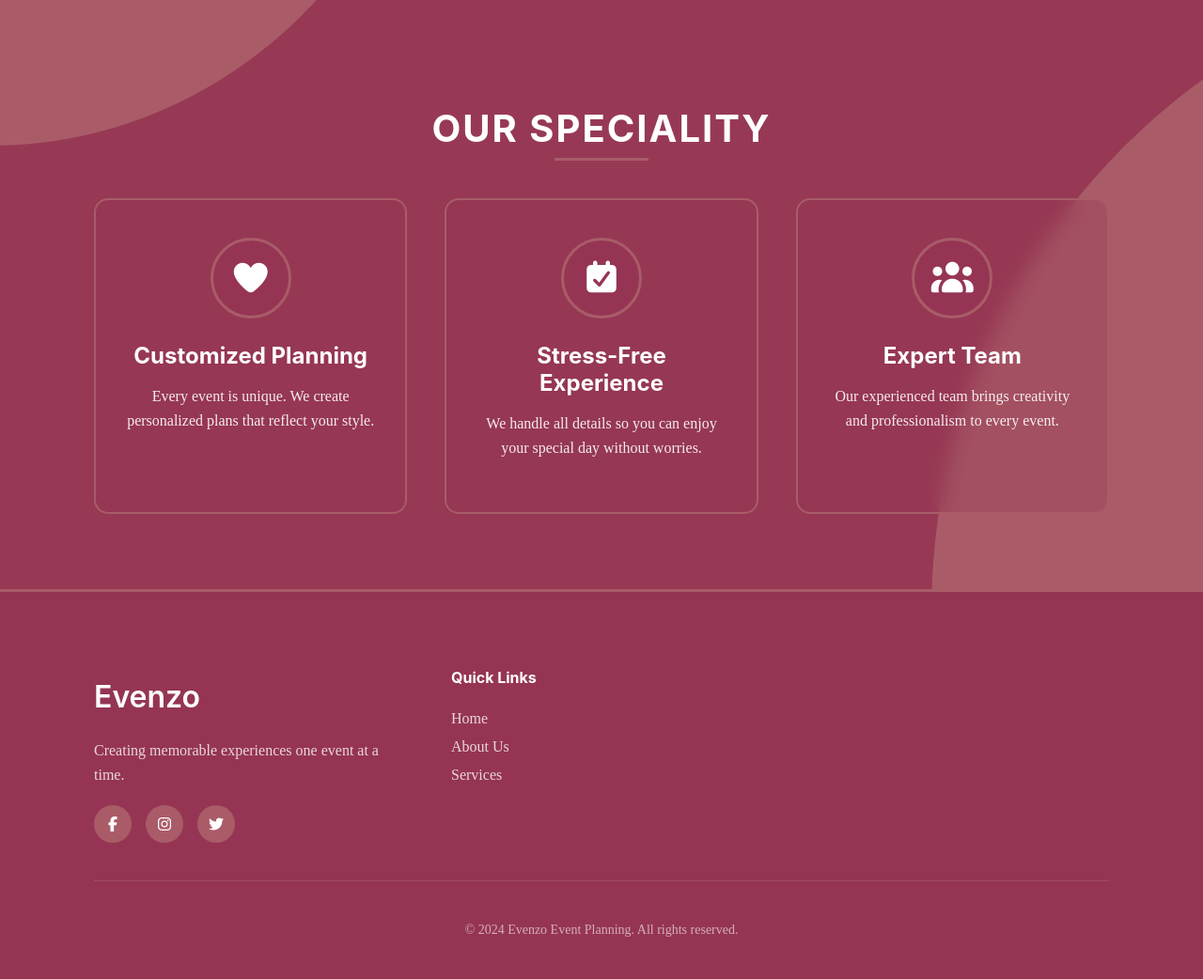
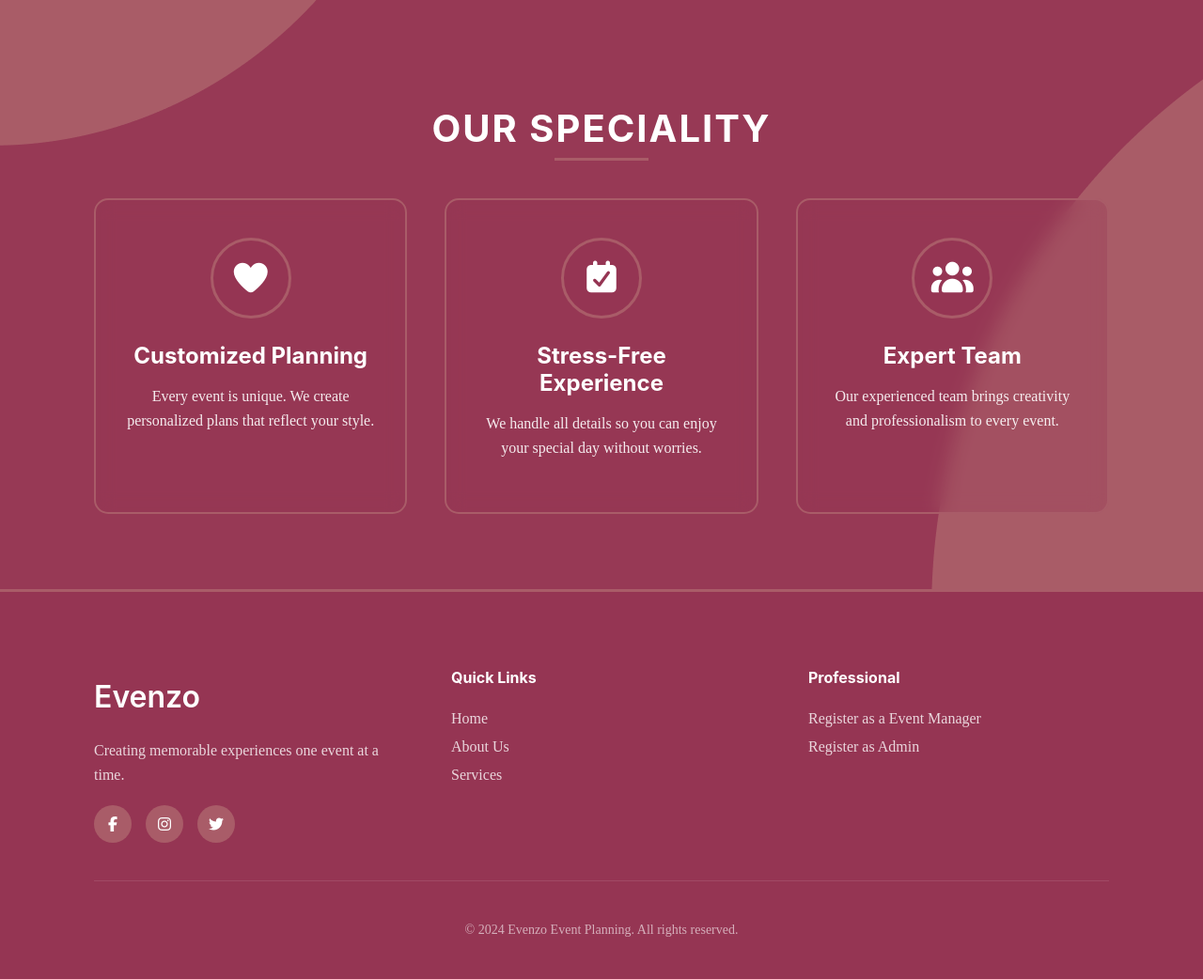
Before and after one commit to RashmitaRane/evenzo, a Python web app: template frontend/templates/index.html in a window 1280 px wide. Shown: the part 1208-2250 px from the top of the page at 94% size. Run offline with Jinja, Linux system fonts and the light colour scheme; the template is opened without the code that fills it, so the values that code supplies are empty; some libraries are stand-ins or nearby versions.

Commit message:
updated db.py

```diff
--- a/frontend/templates/index.html
+++ b/frontend/templates/index.html
@@ -103,6 +103,10 @@
         <label class="radio-label">
           <input type="radio" name="regUserRole" value="user" checked>
           <span>User</span>
+        </label>
+        <label class="radio-label">
+          <input type="radio" name="regUserRole" value="admin">
+          <span>Admin</span>
         </label>
         <label class="radio-label">
           <input type="radio" name="regUserRole" value="eventmanager">
@@ -250,6 +254,15 @@
             <li><a href="#">Services</a></li>
           </ul>
         </div>
+        <div class="footer-section">
+          <h4>Professional</h4>
+          <ul>
+            <li><a href="javascript:void(0)" id="openRegisterFooter">Register as a Event Manager</a></li>
+            <li><a href="javascript:void(0)" id="openRegisterAdminFooter">Register as Admin</a></li>
+
+          </ul>
+        </div>
+
 
       </div>
       <div class="footer-bottom">
@@ -293,7 +306,7 @@
     {
       img: "/frontend/static/images/fest.jpg",
       text: ["PUBLIC EVENTS ", "Grand & Energetic", "Bringing Events to Life", "Explore Now"],
-      link: "userdashboard.html"
+      link: "/frontend/templates/Publicservices.html"
     }
   ];
 
@@ -392,6 +405,16 @@ window.addEventListener('click', (e) => {
   if (e.target === registerModal) {
     registerModal.style.display = 'none';
   }
+});
+const openRegisterFooter = document.getElementById('openRegisterFooter');
+openRegisterFooter.addEventListener('click', (e) => {
+  e.preventDefault();
+  registerModal.style.display = 'flex';
+});
+const openRegisterAdminFooter = document.getElementById('openRegisterAdminFooter');
+openRegisterAdminFooter.addEventListener('click', (e) => {
+  e.preventDefault();
+  registerModal.style.display = 'flex';
 });
 const registerForm = document.getElementById('registerForm');
 const roleRadios = document.querySelectorAll('input[name="regUserRole"]');
--- a/frontend/templates/publicservices.html
+++ b/frontend/templates/publicservices.html
@@ -376,7 +376,7 @@
                             <span class="service-icon">
                                 <i class="fas fa-ring"></i>
                             </span>
-                            CONSERTS & FESTIVALS
+                            CONCERTS & FESTIVALS
                         </h3>
                         <p class="service-description">Complete planning and execution of wedding ceremonies with customized rituals and traditions.</p>
                         <ul class="service-features">
```
Also changed, not shown: frontend/static/images/aboutus.jpg (added).
